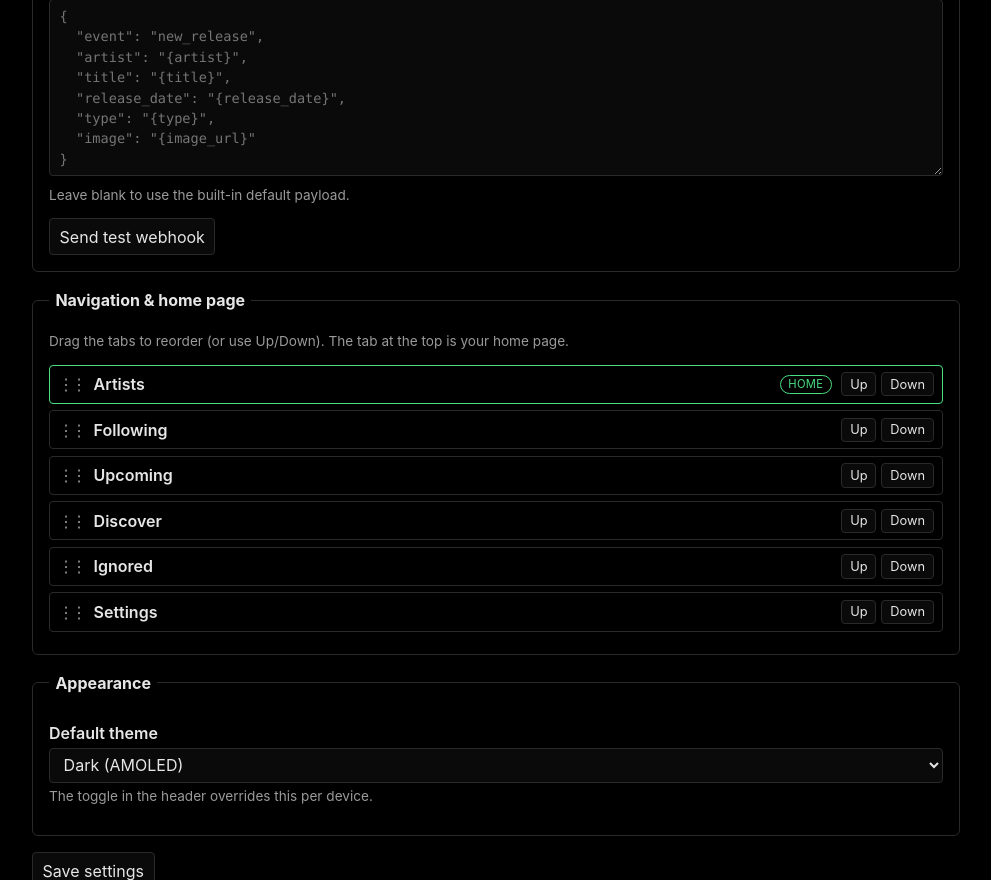
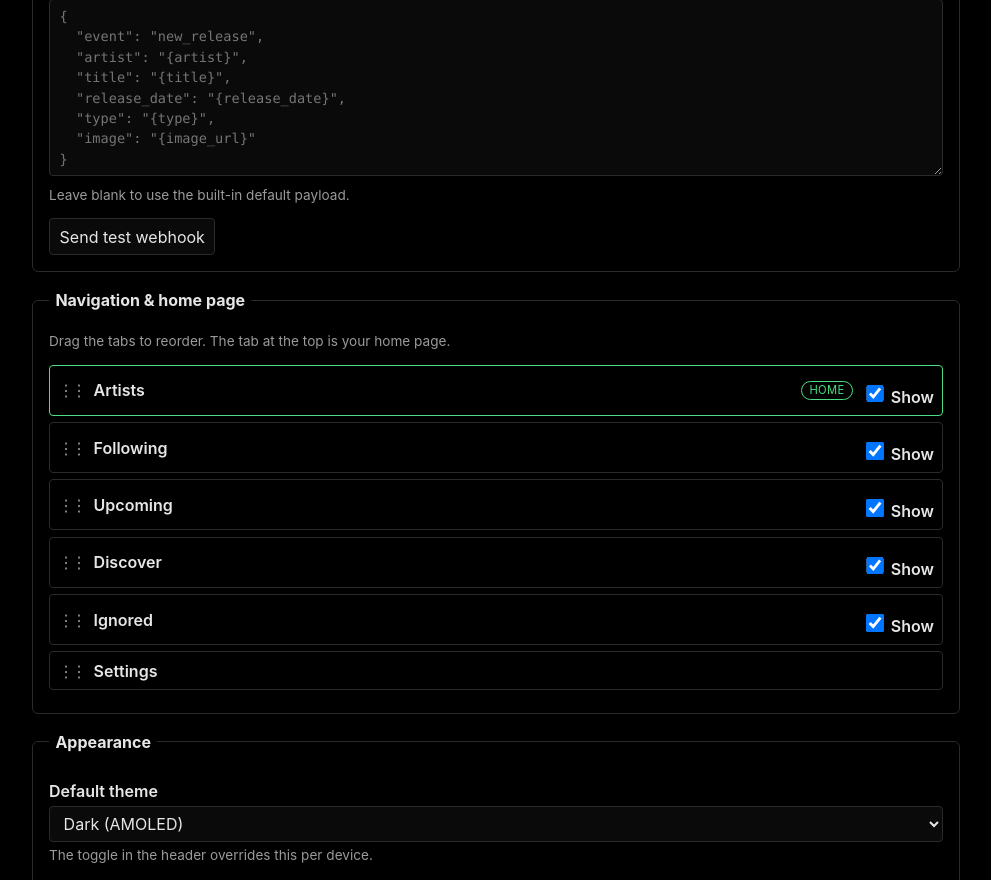
Before and after one commit to jasii/Simple-Music-Tracker, a Flask app: page /settings in a window 1280 px wide. Shown: the part 1951-2831 px from the top of the page, without its empty margins (144-1135 px from the left). Run offline with Flask 3, Linux system fonts and the light colour scheme; data comes from the database, SQL or seed files in the repository.

Commit message:
fixed settings page and allow hiding tabs

```diff
--- a/app/db.py
+++ b/app/db.py
@@ -94,6 +94,7 @@ DEFAULT_SETTINGS = {
     "discography_autohide": "",             # categories collapsed by default on artist pages
     "home_page": "upcoming",                # which page '/' opens (Upcoming on first run)
     "nav_order": "artists,following,upcoming,discover,ignored,settings",
+    "nav_hidden": "",                       # comma separated list of hidden nav pages
     "prefer_album_artist": "true",          # use the album-artist tag before the track artist
 }
 
--- a/app/main.py
+++ b/app/main.py
@@ -143,8 +143,9 @@ def _home_key():
 def inject_nav():
     """Make the (ordered) nav items and labels available to every template."""
     order = normalize_nav_order(db.get_setting("nav_order"))
+    hidden_keys = set((db.get_setting("nav_hidden") or "").split(","))
     items = [
-        {"key": k, "endpoint": PAGE_DEFS[k][0], "label": PAGE_DEFS[k][1]}
+        {"key": k, "endpoint": PAGE_DEFS[k][0], "label": PAGE_DEFS[k][1], "hidden": k in hidden_keys and k != "settings"}
         for k in order
     ]
     return {"nav_items": items}
@@ -1013,6 +1014,8 @@ def api_settings():
             value = value if value in PAGE_DEFS else DEFAULT_HOME
         elif key == "nav_order":
             value = ",".join(normalize_nav_order(value))
+        elif key == "nav_hidden":
+            value = ",".join([k.strip() for k in str(value).split(",") if k.strip() in PAGE_DEFS])
         elif key == "prefer_album_artist":
             value = "true" if str(value).lower() in ("true", "1", "on", "yes") else "false"
         elif key == "discover_refresh_hours":
--- a/app/static/settings.js
+++ b/app/static/settings.js
@@ -4,27 +4,28 @@
   const form = document.getElementById('settings-form');
   const saveResult = document.getElementById('save-result');
 
-  // --- reorderable list (nav tabs) with drag-and-drop + Up/Down ---
+  // --- reorderable list (nav tabs) with drag-and-drop ---
   // The first item is highlighted as the home page.
-  function wireReorder(listId, orderInputId) {
+  function wireReorder(listId, orderInputId, hiddenInputId) {
     const list = document.getElementById(listId);
     const orderInput = document.getElementById(orderInputId);
-    if (!list || !orderInput) return;
+    const hiddenInput = document.getElementById(hiddenInputId);
+    if (!list || !orderInput || !hiddenInput) return;
 
     function sync() {
       const lis = Array.from(list.querySelectorAll('li'));
       orderInput.value = lis.map(function (li) { return li.getAttribute('data-key'); }).join(',');
       lis.forEach(function (li, i) { li.classList.toggle('is-home', i === 0); });
+
+      const hidden = lis.filter(function (li) {
+        const cb = li.querySelector('.nav-show-toggle');
+        return cb && !cb.checked;
+      }).map(function (li) { return li.getAttribute('data-key'); });
+      hiddenInput.value = hidden.join(',');
     }
 
-    list.addEventListener('click', function (e) {
-      const li = e.target.closest('li');
-      if (!li) return;
-      if (e.target.classList.contains('nav-up') && li.previousElementSibling) {
-        list.insertBefore(li, li.previousElementSibling);
-        sync();
-      } else if (e.target.classList.contains('nav-down') && li.nextElementSibling) {
-        list.insertBefore(li.nextElementSibling, li);
+    list.addEventListener('change', function (e) {
+      if (e.target.classList.contains('nav-show-toggle')) {
         sync();
       }
     });
@@ -54,7 +55,7 @@
     sync();
   }
 
-  wireReorder('nav-order-list', 'nav_order');
+  wireReorder('nav-order-list', 'nav_order', 'nav_hidden');
 
   // Show the webhook lead-time fields only for the "before release" trigger.
   const trigger = document.getElementById('webhook_trigger');
--- a/app/static/style.css
+++ b/app/static/style.css
@@ -247,7 +247,7 @@ input[type="checkbox"], input[type="radio"] { width: 1.1rem; height: 1.1rem; }
 
 /* Tabs */
 .tabs { display: flex; flex-wrap: wrap; gap: 0.4rem; margin: 0.8rem 0; }
-.tabs button.on { font-weight: 700; border-color: var(--fg); }
+.tabs button.on { border-color: var(--fg); }
 
 /* Agenda (week by week) */
 .agenda-week { margin-bottom: 1.4rem; }
--- a/app/templates/base.html
+++ b/app/templates/base.html
@@ -24,7 +24,9 @@
     <a class="brand" href="{{ url_for('home') }}">Simple Music Tracker</a>
     <nav class="nav">
       {% for item in nav_items %}
+      {% if not item.hidden %}
       <a href="{{ url_for(item.endpoint) }}" class="{{ 'on' if active == item.key }}">{{ item.label }}</a>
+      {% endif %}
       {% endfor %}
       <button id="theme-toggle" type="button" class="theme-toggle" title="Toggle theme">theme</button>
     </nav>
--- a/app/templates/settings.html
+++ b/app/templates/settings.html
@@ -141,8 +141,9 @@
 
   <fieldset>
     <legend>Navigation &amp; home page</legend>
-    <p class="hint">Drag the tabs to reorder (or use Up/Down). The tab at the top is your home page.</p>
+    <p class="hint">Drag the tabs to reorder. The tab at the top is your home page.</p>
     <input type="hidden" name="nav_order" id="nav_order" value="{{ settings.nav_order }}">
+    <input type="hidden" name="nav_hidden" id="nav_hidden" value="{{ settings.nav_hidden }}">
     <ul class="nav-order" id="nav-order-list">
       {% for item in nav_items %}
       <li data-key="{{ item.key }}" draggable="true">
@@ -150,8 +151,9 @@
         <span class="nav-label">{{ item.label }}</span>
         <span class="nav-home-badge">home</span>
         <span class="nav-order-buttons">
-          <button type="button" class="nav-up" title="Move up">Up</button>
-          <button type="button" class="nav-down" title="Move down">Down</button>
+          {% if item.key != 'settings' %}
+          <label><input type="checkbox" class="nav-show-toggle" {{ 'checked' if not item.hidden else '' }}> Show</label>
+          {% endif %}
         </span>
       </li>
       {% endfor %}
```
